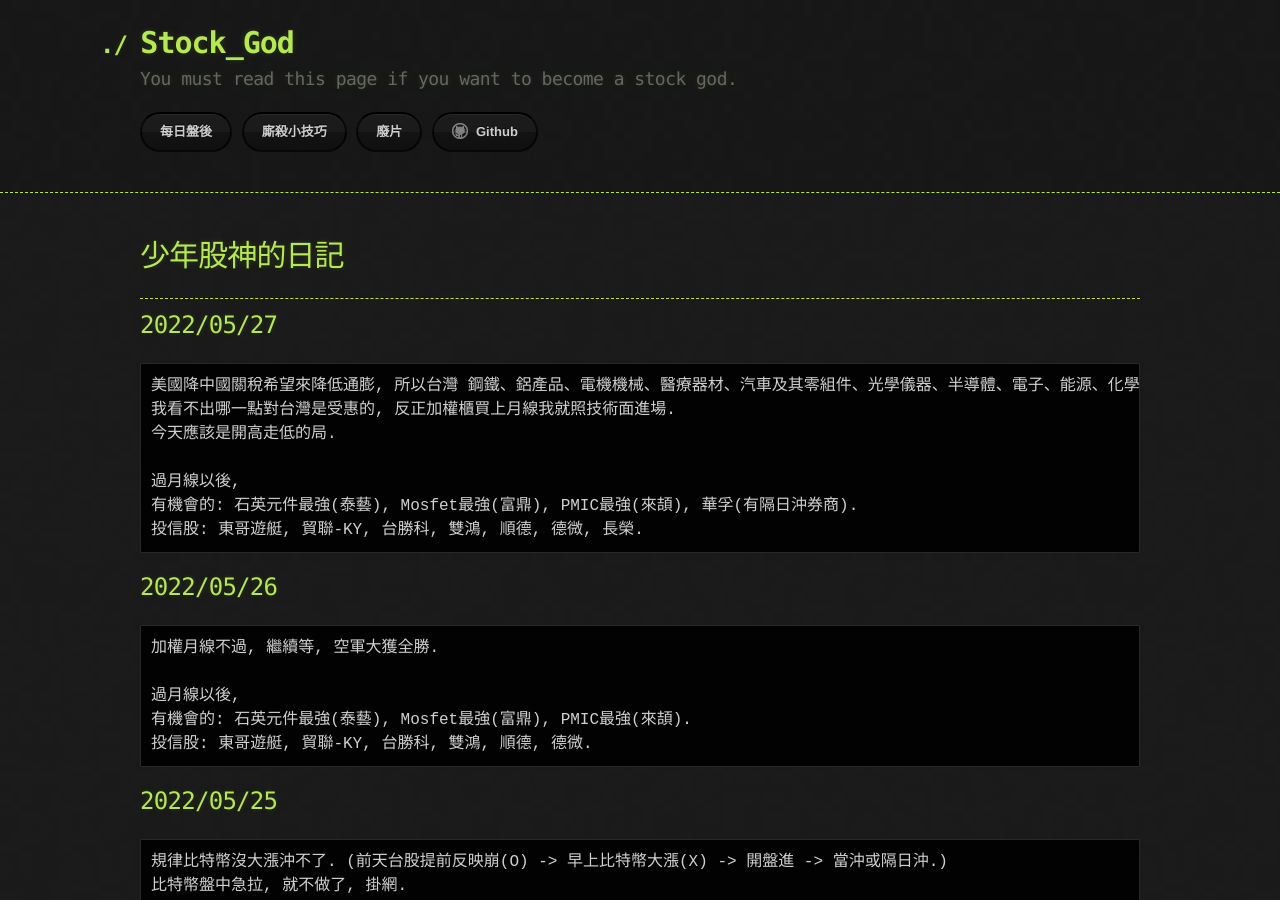
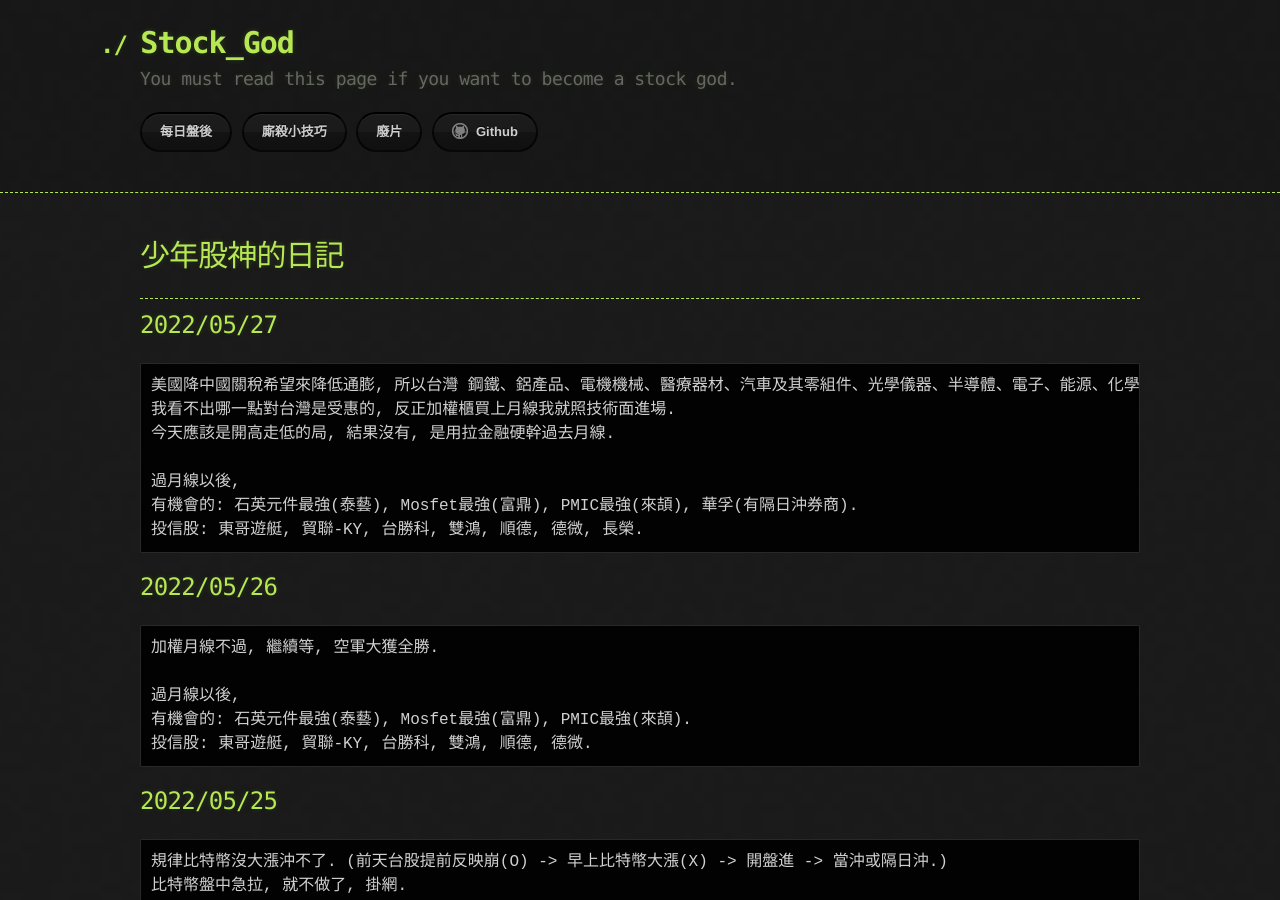
Before and after one commit to lepg5487/Stock_God, a Jekyll site: the page built from index.md, in a window 1280 px wide and 900 px high. Built offline with Jekyll 4.4.1, drawn with Linux system fonts in a browser that asks for light colours; our own code applies the rules of GitHub Pages for plain Markdown files.

Commit message:
Update index.md

````diff
--- a/index.md
+++ b/index.md
@@ -10,7 +10,7 @@ layout: testlayouts
 ```
 美國降中國關稅希望來降低通膨, 所以台灣 鋼鐵、鋁產品、電機機械、醫療器材、汽車及其零組件、光學儀器、半導體、電子、能源、化學品 受害.
 我看不出哪一點對台灣是受惠的, 反正加權櫃買上月線我就照技術面進場.
-今天應該是開高走低的局.
+今天應該是開高走低的局, 結果沒有, 是用拉金融硬幹過去月線.
 
 過月線以後,
 有機會的: 石英元件最強(泰藝), Mosfet最強(富鼎), PMIC最強(來頡), 華孚(有隔日沖券商).
````
